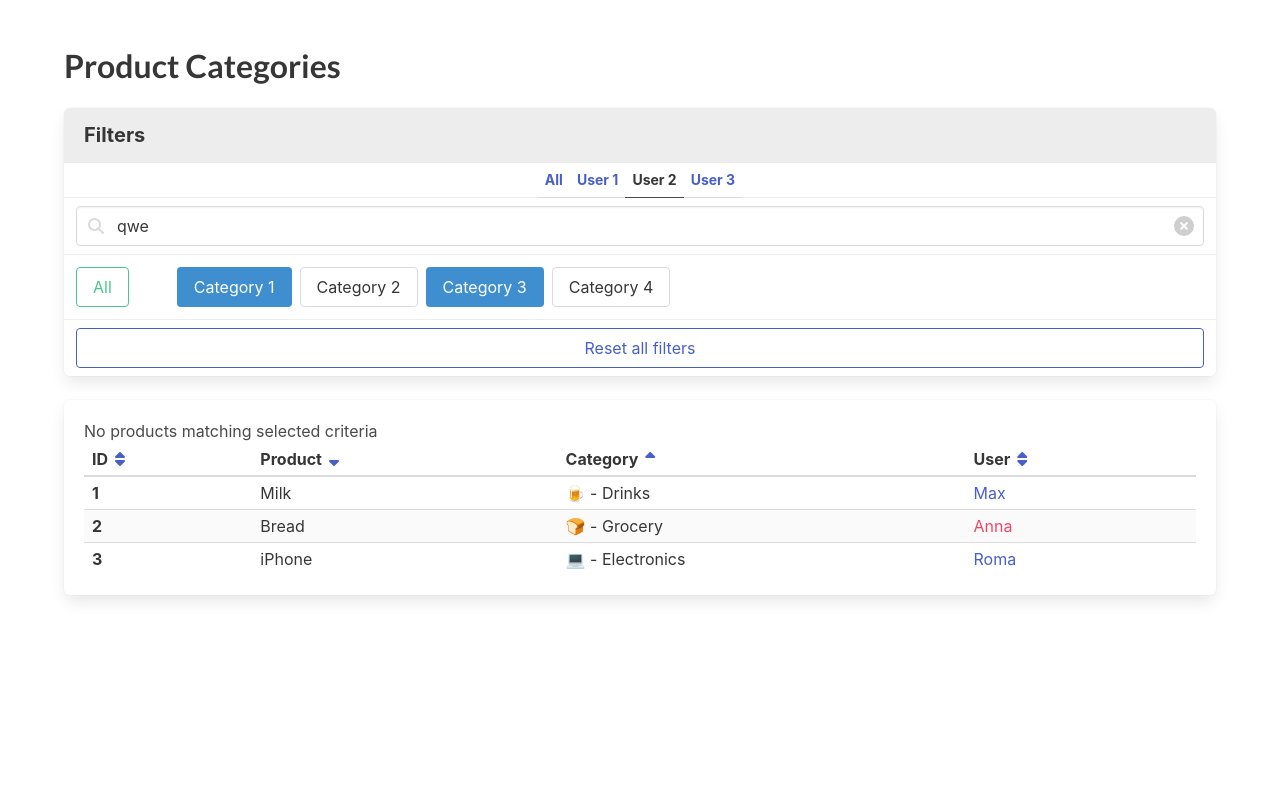
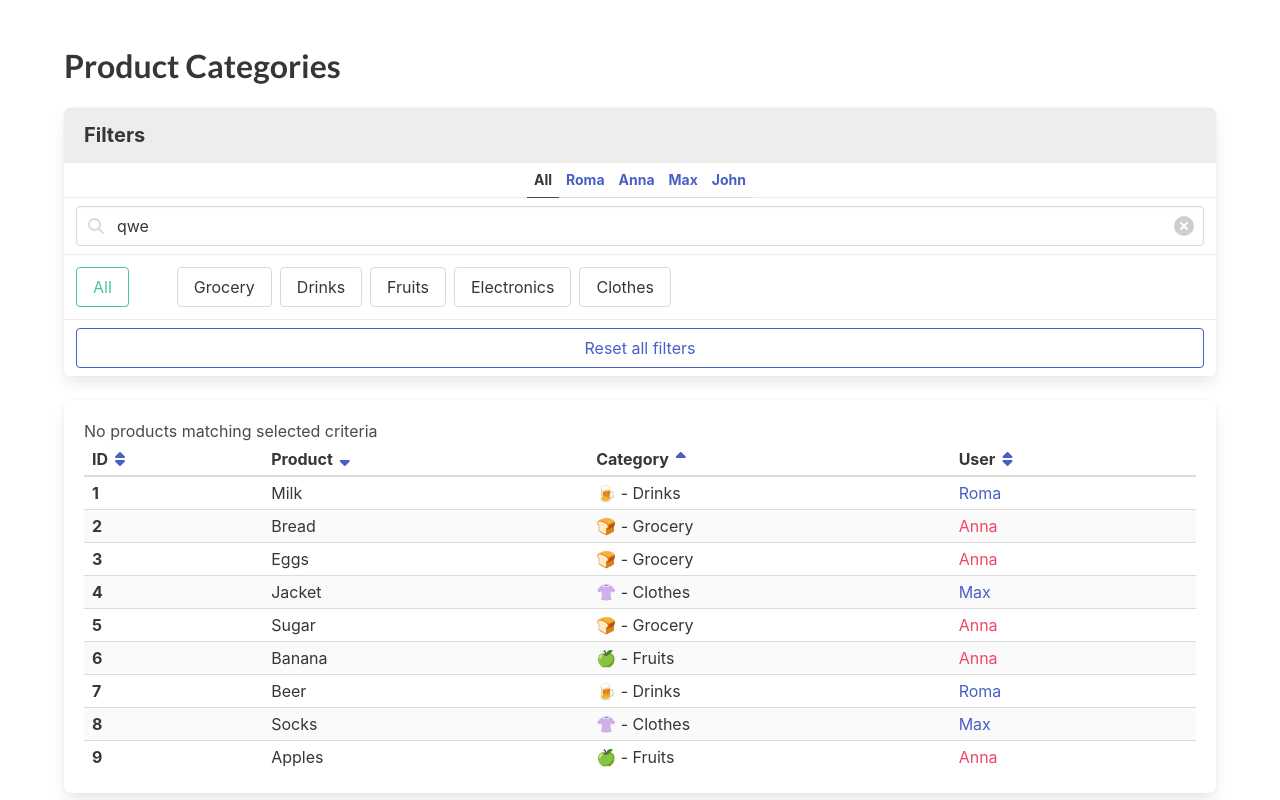
Before and after one commit to zoriana-melnychuk/fe_may23-react-practice, a React (Create React App) app: page / in a window 1280 px wide. Built offline with nearby package versions, Linux system fonts and the light colour scheme.

Commit message:
add task solution

```diff
--- a/src/App.jsx
+++ b/src/App.jsx
@@ -1,18 +1,36 @@
-import React from 'react';
+import React, { useState } from 'react';
 import './App.scss';
+import cn from 'classnames';
 
-// import usersFromServer from './api/users';
-// import categoriesFromServer from './api/categories';
-// import productsFromServer from './api/products';
+import usersFromServer from './api/users';
+import categoriesFromServer from './api/categories';
+import productsFromServer from './api/products';
 
-// const products = productsFromServer.map((product) => {
-//   const category = null; // find by product.categoryId
-//   const user = null; // find by category.ownerId
+const products = productsFromServer.map((product) => {
+  const category = categoriesFromServer.find(
+    productCategory => productCategory.id === product.categoryId,
+  );
+  const user = usersFromServer.find(
+    productOwner => productOwner.id === category.ownerId,
+  );
 
-//   return null;
-// });
+  return {
+    id: product.id,
+    name: product.name,
+    category,
+    user,
+  };
+});
 
-export const App = () => (
+export const App = () => {
+  const [activeUserId, setActiveUserId] = useState('');
+  const [selectedCategoryId, setSelectedCategoryId] = useState('');
+
+  let visibleProducts = [...products].filter(
+    product => product.user && product.user.id === activeUserId,
+  );
+
+  return (
     <div className="section">
       <div className="container">
         <h1 className="title">Product Categories</h1>
@@ -25,31 +43,25 @@ export const App = () => (
               <a
                 data-cy="FilterAllUsers"
                 href="#/"
+                className={cn({ 'is-active': activeUserId === '' })}
+                onClick={() => setActiveUserId('')}
               >
                 All
               </a>
 
+              {usersFromServer.map(
+                user => (
                   <a
                     data-cy="FilterUser"
                     href="#/"
+                    key={user.id}
+                    className={cn({ 'is-active': activeUserId === user.id })}
+                    onClick={() => setActiveUserId(user.id)}
                   >
-              User 1
+                    {user.name}
                   </a>
-
-            <a
-              data-cy="FilterUser"
-              href="#/"
-              className="is-active"
-            >
-              User 2
-            </a>
-
-            <a
-              data-cy="FilterUser"
-              href="#/"
-            >
-              User 3
-            </a>
+                ),
+              )}
             </p>
 
             <div className="panel-block">
@@ -86,36 +98,24 @@ export const App = () => (
                 All
               </a>
 
+              {categoriesFromServer.map(
+                category => (
                   <a
                     data-cy="Category"
-              className="button mr-2 my-1 is-info"
                     href="#/"
+                    key={category.id}
+                    className={
+                      cn({
+                        'button mr-2 my-1': true,
+                        'is-info': selectedCategoryId === category.id,
+                      })
+                    }
+                    onClick={() => setSelectedCategoryId(category.id)}
                   >
-              Category 1
+                    {category.title}
                   </a>
-
-            <a
-              data-cy="Category"
-              className="button mr-2 my-1"
-              href="#/"
-            >
-              Category 2
-            </a>
-
-            <a
-              data-cy="Category"
-              className="button mr-2 my-1 is-info"
-              href="#/"
-            >
-              Category 3
-            </a>
-            <a
-              data-cy="Category"
-              className="button mr-2 my-1"
-              href="#/"
-            >
-              Category 4
-            </a>
+                ),
+              )}
             </div>
 
             <div className="panel-block">
@@ -192,56 +192,44 @@ export const App = () => (
             </thead>
 
             <tbody>
-            <tr data-cy="Product">
+              {productsFromServer.map((product) => {
+                const category = categoriesFromServer.find(
+                  categoryToCheck => categoryToCheck.id === product.categoryId
+                );
+                const owner = category
+                  ? usersFromServer.find(user => user.id === category.ownerId)
+                  : null;
+
+                return (
+                  <tr data-cy="Product" key={product.id}>
                     <td className="has-text-weight-bold" data-cy="ProductId">
-                1
+                      {product.id}
                     </td>
 
-              <td data-cy="ProductName">Milk</td>
-              <td data-cy="ProductCategory">🍺 - Drinks</td>
+                    <td data-cy="ProductName">
+                      {product.name}
+                    </td>
+
+                    <td data-cy="ProductCategory">
+                      {`${category.icon} - ${category.title}`}
+                    </td>
 
                     <td
                       data-cy="ProductUser"
-                className="has-text-link"
+                      className={cn({
+                        'has-text-link': owner.sex === 'm',
+                        'has-text-danger': owner.sex === 'f',
+                      })}
                     >
-                Max
+                      {owner.name}
                     </td>
                   </tr>
-
-            <tr data-cy="Product">
-              <td className="has-text-weight-bold" data-cy="ProductId">
-                2
-              </td>
-
-              <td data-cy="ProductName">Bread</td>
-              <td data-cy="ProductCategory">🍞 - Grocery</td>
-
-              <td
-                data-cy="ProductUser"
-                className="has-text-danger"
-              >
-                Anna
-              </td>
-            </tr>
-
-            <tr data-cy="Product">
-              <td className="has-text-weight-bold" data-cy="ProductId">
-                3
-              </td>
-
-              <td data-cy="ProductName">iPhone</td>
-              <td data-cy="ProductCategory">💻 - Electronics</td>
-
-              <td
-                data-cy="ProductUser"
-                className="has-text-link"
-              >
-                Roma
-              </td>
-            </tr>
+                );
+              })}
             </tbody>
           </table>
         </div>
       </div>
     </div>
   );
+};
```
Lines whose indentation alone changed are shown as unchanged.
